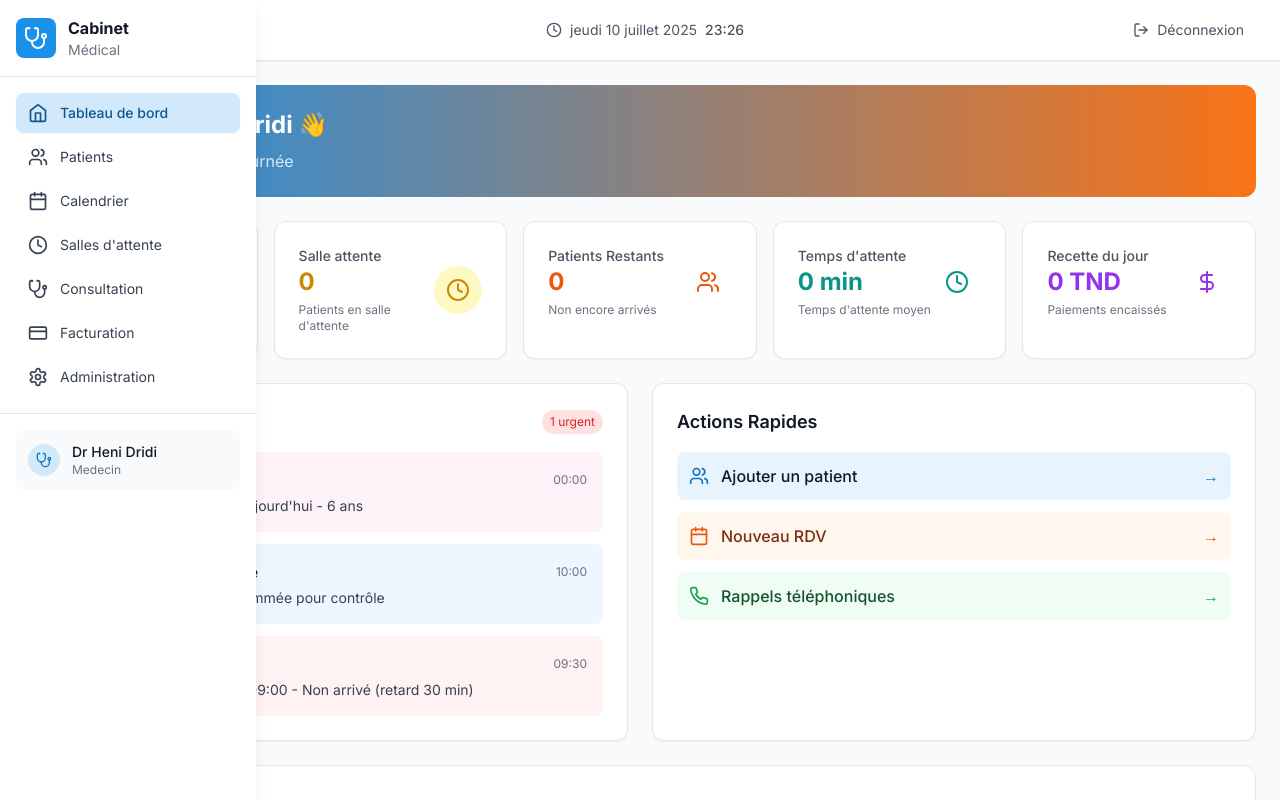
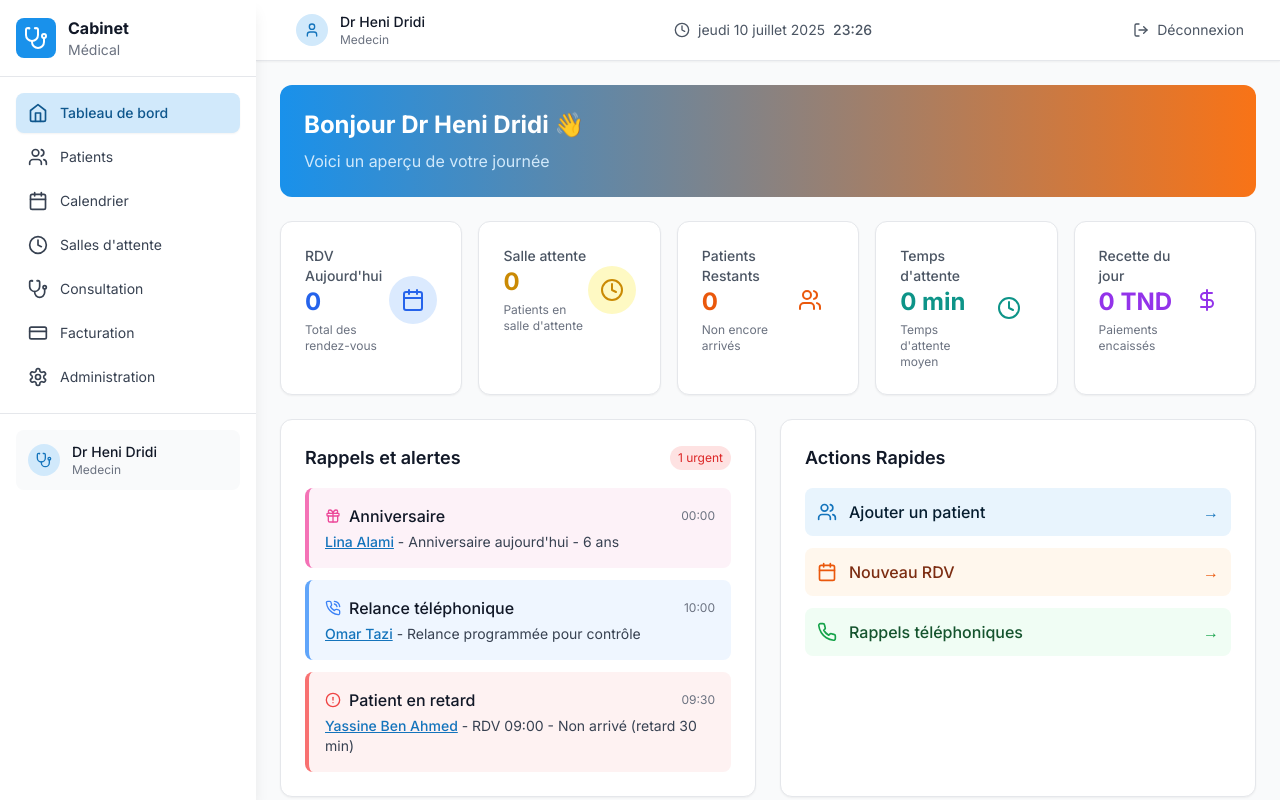
Before and after one commit to drheny/cab, a React (Create React App) app in the folder frontend/: page / in a window 1280 px wide. Both pictures are taken after a click on the button "Accès Médecin". Shown: the top 800 px of the page. Built offline with nearby package versions, Linux system fonts and the light colour scheme; no server answers.

Commit message:
auto-commit for aeea3bd5-01a2-4694-8171-527d9602ec82

```diff
--- a/frontend/src/App.js
+++ b/frontend/src/App.js
@@ -97,14 +97,14 @@ function App() {
         />
 
         {/* Main Content */}
-        <div className="pc-main-content">
+        <div className="responsive-main-content">
           <Header
             user={user}
             onLogout={handleLogout}
             onToggleSidebar={toggleSidebar}
           />
 
-          <main className="p-6 max-w-7xl mx-auto">
+          <main className="responsive-padding max-w-7xl mx-auto">
             <Routes>
               <Route path="/" element={<Navigate to="/dashboard" replace />} />
               <Route path="/dashboard" element={<Dashboard user={user} />} />
```
